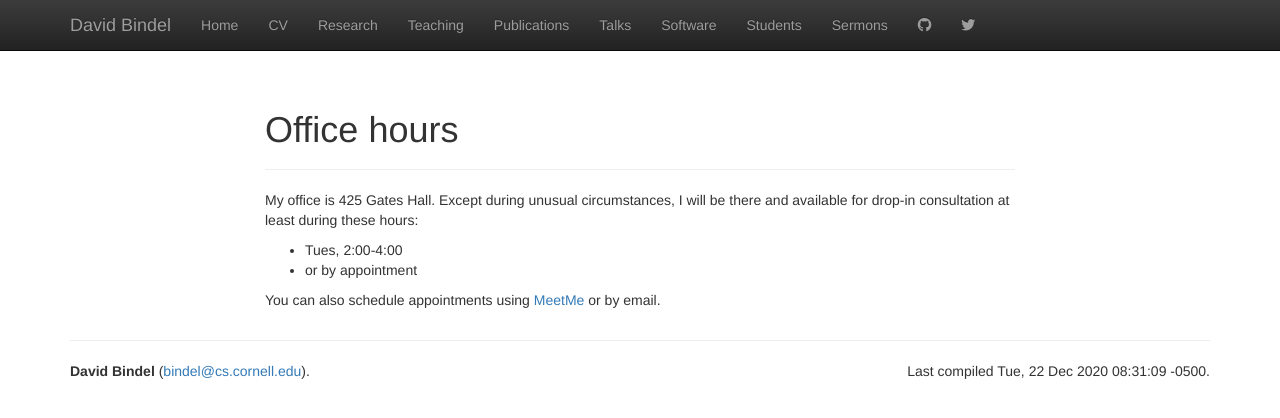
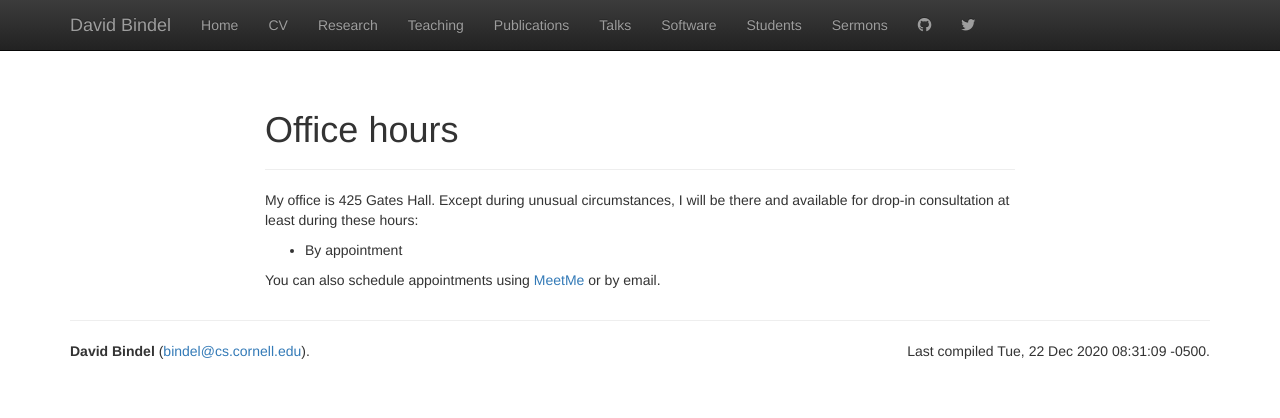
Before and after one commit to dbindel/cornell_web, a Jekyll site: the page built from hours.html, in a window 1280 px wide. Shown: the top 418 px of the page. Built offline with Jekyll 4.4.1, drawn with Linux system fonts in a browser that asks for light colours; nearby versions of some CDN libraries.

Commit message:
Update hours.

```diff
--- a/_data/hours.yml
+++ b/_data/hours.yml
@@ -1,2 +1 @@
-- Tues, 2:00-4:00
-- or by appointment
+- By appointment
--- a/_includes/dbindel_head.html
+++ b/_includes/dbindel_head.html
@@ -28,7 +28,7 @@
         Dept of Computer Science<br/>
         Cornell University<br/>
         Ithaca, NY 14853-5169<br/>
-	(or <a href="https://gather.town/app/BWDRrr962VLqq2dx/office">Gather.town</a> virtual office)
+	(or <a href="https://cornell.zoom.us/my/bindel/">Zoom</a>)
       </p>
     </div>
     <div class="col-xs-7 col-sm-6 col-md-5 col-lg-4">
```
